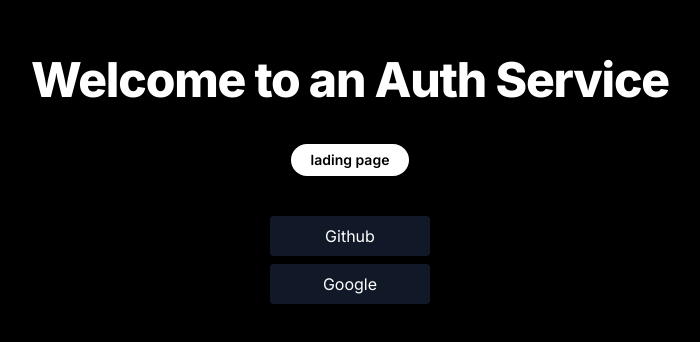
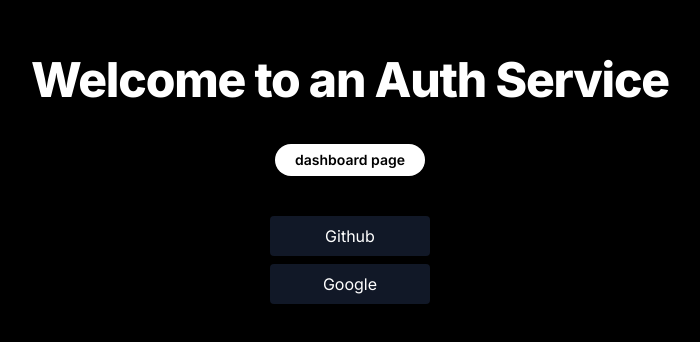
Before and after one commit to conradmugabe/auth-service, a Next.js app: page / in a window 1280 px wide. Shown: the part 220-562 px from the top of the page, without its empty margins (290-990 px from the left). Built offline with nearby package versions, Linux system fonts and the light colour scheme; no server answers; sample sign-in values are in the browser's storage.

Commit message:
feat: added dashboard and landing page badge

```diff
--- /dev/null
+++ b/src/app/_components/dashboard-button.tsx
@@ -0,0 +1,18 @@
+import { auth } from "@clerk/nextjs";
+
+export function DashboardButton() {
+  const { userId } = auth();
+
+  if (!userId)
+    return (
+      <div className="items-center rounded-full bg-white px-5 py-1.5 text-sm font-semibold text-black">
+        lading page
+      </div>
+    );
+
+  return (
+    <div className="items-center rounded-full bg-white px-5 py-1.5 text-sm font-semibold text-black">
+      dashboard page
+    </div>
+  );
+}
--- a/src/app/dashboard/page.tsx
+++ b/src/app/dashboard/page.tsx
@@ -1,16 +1,21 @@
 import { redirect } from "next/navigation";
 
-import { auth } from "@clerk/nextjs";
+import { UserButton, auth } from "@clerk/nextjs";
 
 export default function Page() {
   const { userId } = auth();
   if (!userId) redirect("/");
 
   return (
-    <main className="flex min-h-screen items-center justify-center">
-      <p className="text-2xl">
-        userId <span className="font-bold">{userId}</span>
-      </p>
+    <main>
+      <nav>
+        <UserButton />
+      </nav>
+      <section className="flex min-h-screen items-center justify-center">
+        <p className="text-2xl">
+          userId <span className="font-bold">{userId}</span>
+        </p>
+      </section>
     </main>
   );
 }
--- a/src/app/page.tsx
+++ b/src/app/page.tsx
@@ -1,3 +1,4 @@
+import { DashboardButton } from "./_components/dashboard-button";
 import { LoginProviders } from "./_components/login-providers";
 
 export default function Home() {
@@ -6,9 +7,7 @@
       <h1 className="scroll-m-20 text-4xl font-extrabold tracking-tight lg:text-5xl">
         Welcome to an Auth Service
       </h1>
-      <div className="items-center rounded-full bg-white px-5 py-1.5 text-sm font-semibold text-black">
-        lading page
-      </div>
+      <DashboardButton />
       <LoginProviders />
     </main>
   );
```
